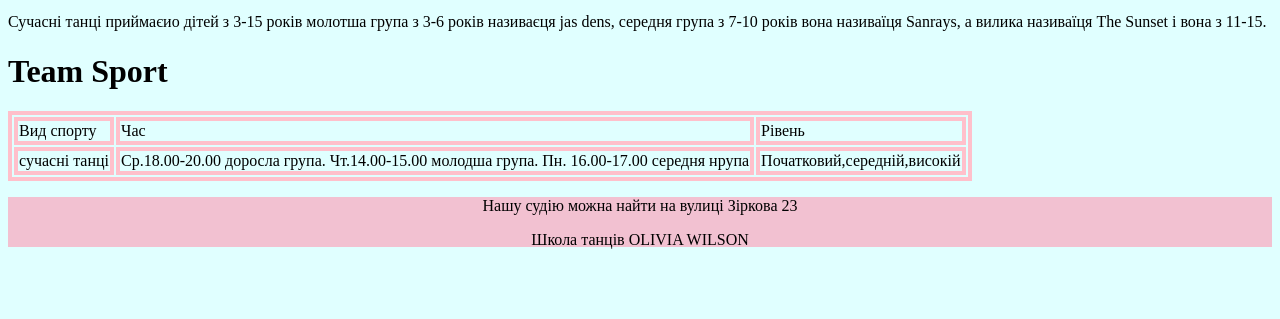
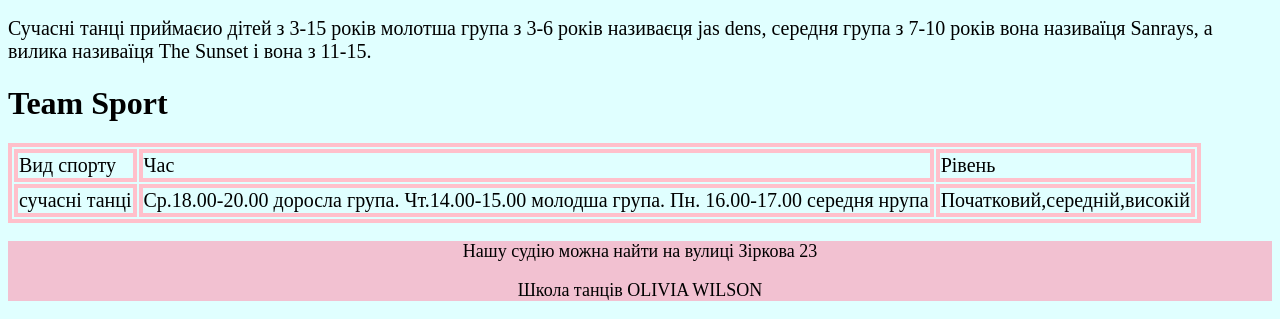
Before and after one commit to logikaSites/modern_dances_balanyshko, a plain HTML site: page index.html in a window 1280 px wide. Shown: the part 689-1008 px from the top of the page. Before the commit the page ends 944 px from the top, so only its background shows below. Drawn offline with Linux system fonts and the light colour scheme.

Commit message:
Update index.html

```diff
--- a/index.html
+++ b/index.html
@@ -1,5 +1,7 @@
 <html>
-    <title> Modern dances</title>
+
+    <title>
+    </title>
     <body style="background:#e0ffff  ">
         <h1 style="border:10px solid pink"><img src="https://marketplace.canva.com/EAFI9QiXZ4U/1/0/1600w/canva-white-feminine-dance-studio-logo-fvlI87yaPkk.jpg" width="300px"><br/>Modern dances</h1>
         <h2>
@@ -7,9 +9,9 @@
         </h2>
        <p><img src=" https://arena.promo/static/media/ModernDances-01.dd815f4f39c6b62c6abf.png"hight="500px"width="500px">
        </p>
-       <p> Сучасні танці приймаєио дітей з 3-15 років молотша група з 3-6 років називаєця jas dens, середня група з 7-10 років вона називаїця Sanrays, а вилика називаїця The Sunset і вона з 11-15.</p>
+       <p style="font-size:20px"> Сучасні танці приймаєио дітей з 3-15 років молотша група з 3-6 років називаєця jas dens, середня група з 7-10 років вона називаїця Sanrays, а вилика називаїця The Sunset і вона з 11-15.</p>
          <h1>Team Sport</h1>
-    <table style="border:4px solid pink ">
+    <table style="border:4px solid pink;font-size:20px ">
         <tr>
             <td style="border:4px solid pink ">Вид спорту</td>
             <td style="border:4px solid pink">Час</td>
@@ -21,8 +23,8 @@
             <td style="border:4px solid pink">Початковий,середній,високій</td>
         </tr>
     </table>
-    <footer style="background-color:#F2C1D1; height:50px; text-align:center;color:#893843D">
-          <p> Нашу судію можна найти на вулиці Зіркова 23</p>
+    <footer style="background-color:#F2C1D1;  text-align:center;color:#893843D; font-size:18px">
+          <p > Нашу судію можна найти на вулиці Зіркова 23</p>
           <p>Школа танців OLIVIA WILSON </p>
        </footer>
     </body>
```
